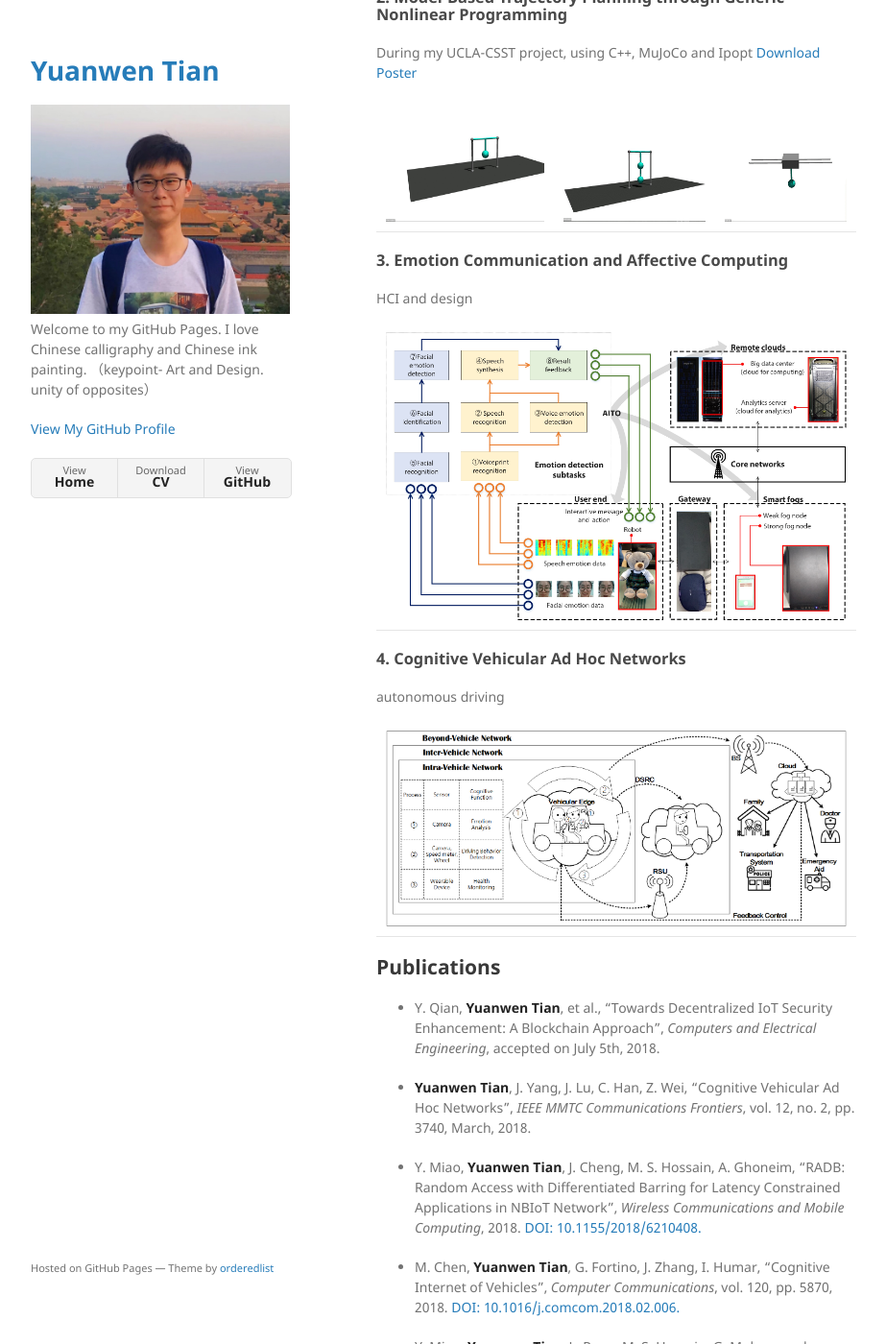
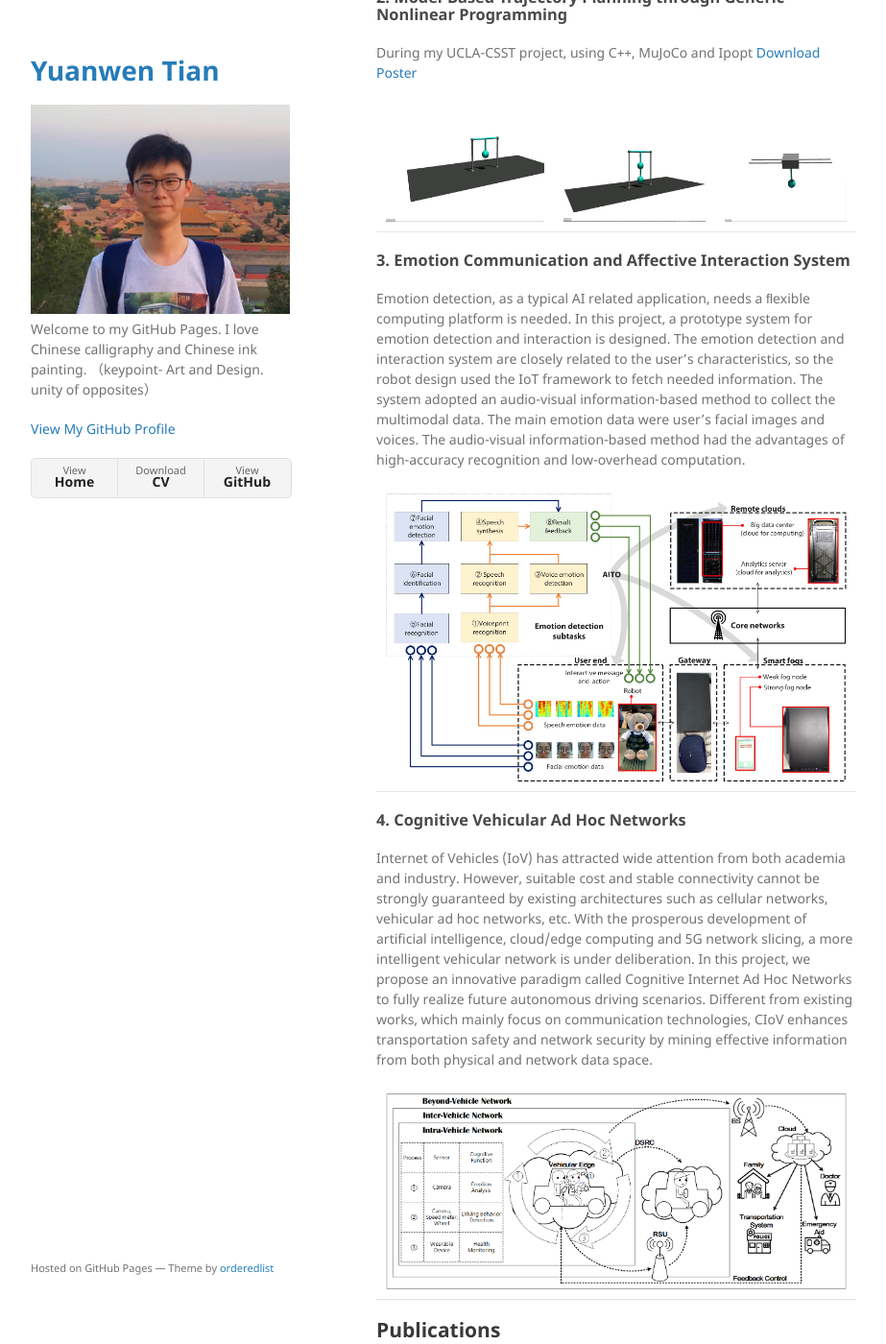
Before and after one commit to yuanwentian/yuanwentian.github.io, a Jekyll site: the page built from index.md, in a window 1280 px wide and 1400 px high, scrolled down 910 px. Shown: the whole window at 96% size, without its empty margins (178-1101 px from the left). Built offline with Jekyll 4.4.1, drawn with Linux system fonts in a browser that asks for light colours; our own code applies the rules of GitHub Pages for plain Markdown files; some of the changed text lies outside the part shown.

Commit message:
edit selected projects

```diff
--- a/index.md
+++ b/index.md
@@ -21,8 +21,8 @@ My research interests focus on the difference between human intelligence and mac
 
 [comment]: <> Robotic manipulatuon is foundamaton to study，human’s intention，suchas Physics-AI. developing self-evolving system，engineer intuition，potentiality and curiousity，such concepts that can develop by themselves.
 
-*   Control & Optimization Theory.
-*   Robotic Manipulation.
+*   Control and Optimization Theory.
+*   Robotic Manipulation and Motion Planning.
 *   Cognitive Science.
 *   Artificial Intelligence and Application: reinforcement learning and inverse reinforcement learning. Multi Agent System.
 
@@ -41,14 +41,14 @@ During my UCLA-CSST project, using C++, MuJoCo and Ipopt [Download Poster](/docs
 
 | <img src="https://github.com/yuanwentian/yuanwentian.github.io/blob/master/assets/img/inverted_pendulum.gif?raw=true" alt="cart-pole" height="120"/> |<img src="https://github.com/yuanwentian/yuanwentian.github.io/blob/master/assets/img/inverted_double_pendulum.gif?raw=true" alt="cart-pole" height="120"/> | <img src="https://github.com/yuanwentian/yuanwentian.github.io/blob/master/assets/img/cart_pole.gif?raw=true" alt="cart-pole" height="120"/>|
 
-### 3. Emotion Communication and Affective Computing
+### 3. Emotion Communication and Affective Interaction System
 
-HCI and design
+Emotion detection, as a typical AI related application, needs a ﬂexible computing platform is needed. In this project, a prototype system for emotion detection and interaction is designed. The emotion detection and interaction system are closely related to the user’s characteristics, so the robot design used the IoT framework to fetch needed information. The system adopted an audio-visual information-based method to collect the multimodal data. The main emotion data were user’s facial images and voices. The audio-visual information-based method had the advantages of high-accuracy recognition and low-overhead computation.
 
 |<img src="https://github.com/yuanwentian/yuanwentian.github.io/blob/master/assets/img/emotion_testbed.png?raw=true" alt="emotion_testbed"/>|
 
 ### 4. Cognitive Vehicular Ad Hoc Networks
-autonomous driving
+ Internet of Vehicles (IoV) has attracted wide attention from both academia and industry. However, suitable cost and stable connectivity cannot be strongly guaranteed by existing architectures such as cellular networks, vehicular ad hoc networks, etc. With the prosperous development of artificial intelligence, cloud/edge computing and 5G network slicing, a more intelligent vehicular network is under deliberation. In this project, we propose an innovative paradigm called Cognitive Internet Ad Hoc Networks to fully realize future autonomous driving scenarios. Different from existing works, which mainly focus on communication technologies, CIoV enhances transportation safety and network security by mining effective information from both physical and network data space.
 
 |<img src="https://github.com/yuanwentian/yuanwentian.github.io/blob/master/assets/img/ciov.png?raw=true" alt="ciov"/>|
 
```
